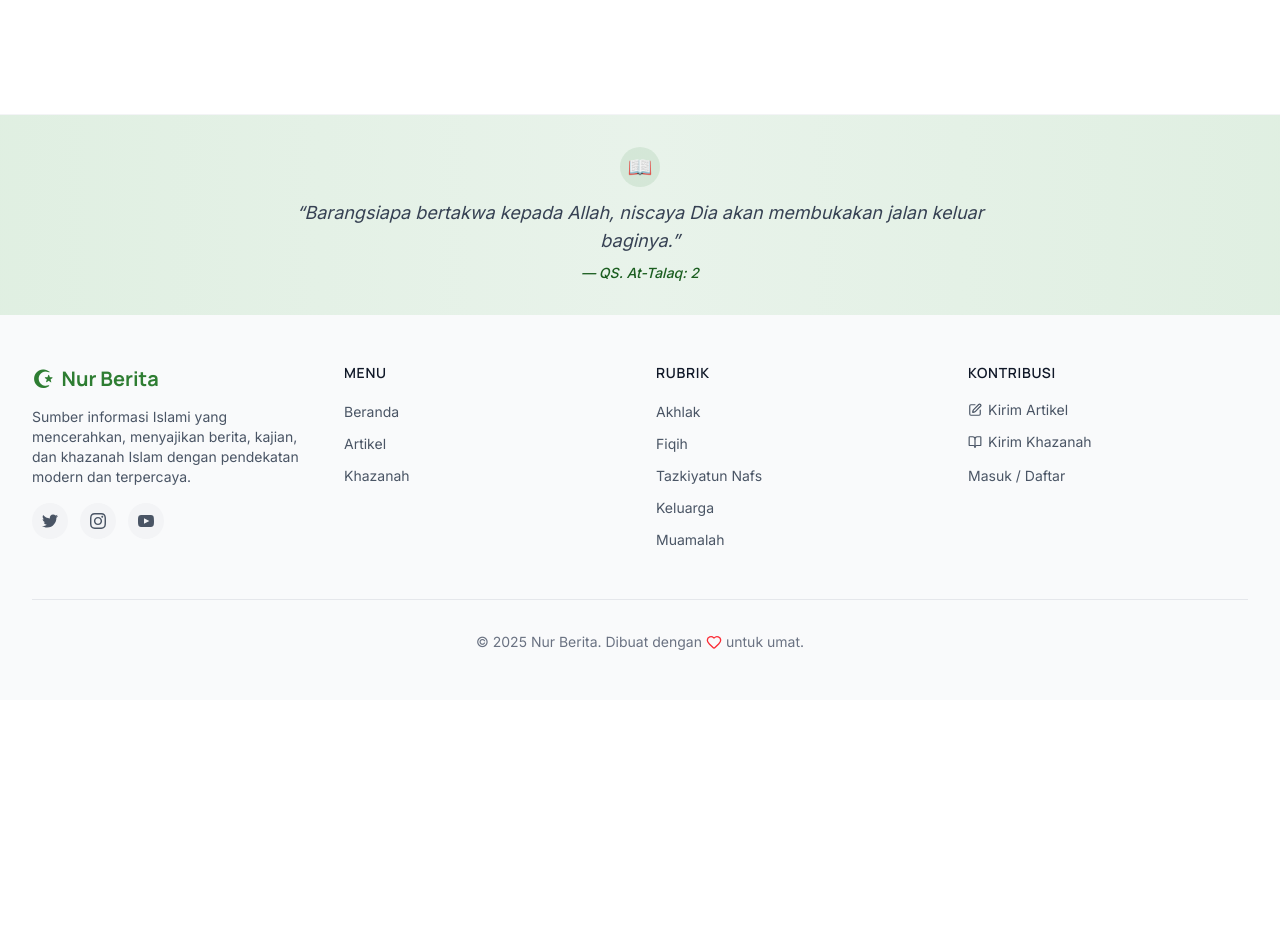
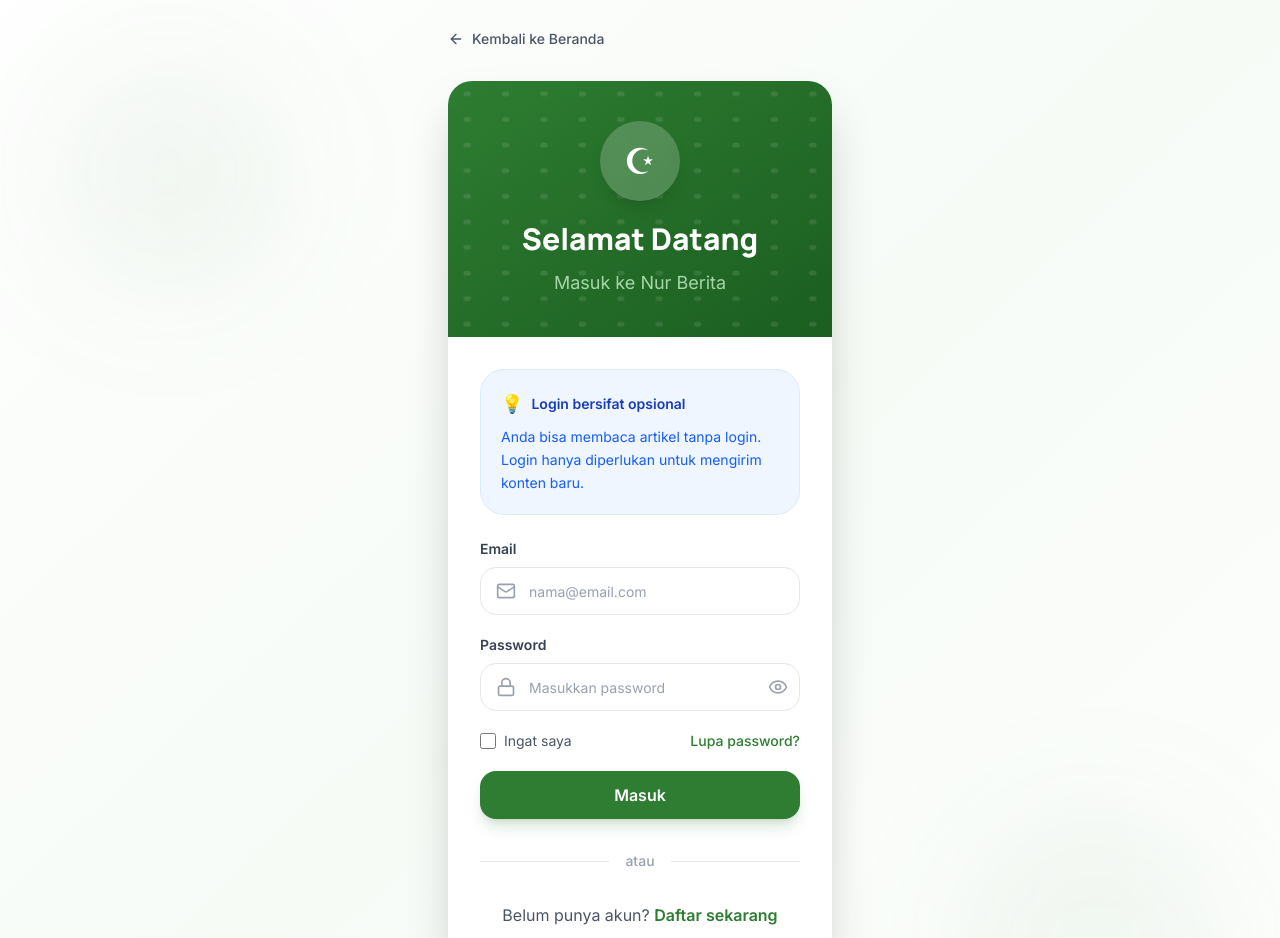
Before and after one commit to Yogaprtamaa/pkumi-istiqlal, a Next.js app: page /login in a window 1280 px wide. Shown: the part 100-1038 px from the top of the page. Before the commit the page ends 800 px from the top, so only its background shows below. Built offline with nearby package versions, Linux system fonts and the light colour scheme.

Commit message:
fixing login page & navigator profile page dummy slug

```diff
--- a/src/app/(public)/login/login-client.tsx
+++ b/src/app/(public)/login/login-client.tsx
@@ -59,6 +59,196 @@
     );
   }
 
-  /* ⬇️ JSX kamu SELURUHNYA tetap sama ⬇️ */
-  return <>{/* isi UI login kamu, TIDAK PERLU DIUBAH */}</>;
+  return (
+    <div className="min-h-[80vh] bg-linear-to-br from-white via-islamGreen-pastel/10 to-white relative overflow-hidden">
+      {/* Decorative Background Elements */}
+      <div className="absolute top-20 left-10 h-64 w-64 rounded-full bg-islamGreen/5 blur-3xl"></div>
+      <div className="absolute bottom-20 right-10 h-72 w-72 rounded-full bg-islamGreen/5 blur-3xl"></div>
+
+      <div className="mx-auto max-w-md px-4 py-16 sm:px-6 lg:px-8 relative z-10">
+        {/* Back Button */}
+        <Link
+          href="/"
+          className="mb-8 inline-flex items-center gap-2 text-sm font-medium text-gray-600 transition-all hover:text-islamGreen hover:gap-3"
+        >
+          <ArrowLeft className="h-4 w-4" />
+          Kembali ke Beranda
+        </Link>
+
+        {/* Login Card */}
+        <Card className="overflow-hidden border-0 shadow-2xl rounded-3xl">
+          {/* Header */}
+          <div className="bg-linear-to-br from-islamGreen to-islamGreen-dark px-8 py-10 text-center text-white relative overflow-hidden">
+            {/* Pattern overlay */}
+            <div className="absolute inset-0 opacity-10">
+              <svg
+                className="w-full h-full"
+                viewBox="0 0 100 100"
+                preserveAspectRatio="none"
+              >
+                <pattern
+                  id="login-pattern"
+                  patternUnits="userSpaceOnUse"
+                  width="10"
+                  height="10"
+                >
+                  <circle cx="5" cy="5" r="1" fill="white" />
+                </pattern>
+                <rect fill="url(#login-pattern)" width="100%" height="100%" />
+              </svg>
+            </div>
+
+            <div className="mx-auto mb-5 flex h-20 w-20 items-center justify-center rounded-full bg-white/20 backdrop-blur-sm shadow-lg relative z-10">
+              <span className="text-4xl">☪</span>
+            </div>
+            <h1 className="font-heading text-3xl font-extrabold relative z-10">
+              Selamat Datang
+            </h1>
+            <p className="mt-3 text-islamGreen-pastel text-lg relative z-10">
+              Masuk ke {SITE_CONFIG.name}
+            </p>
+          </div>
+
+          {/* Form */}
+          <div className="p-8">
+            {/* Info Box */}
+            <div className="mb-6 rounded-2xl bg-blue-50 p-5 text-sm text-blue-800 border border-blue-100">
+              <p className="font-semibold flex items-center gap-2">
+                <span className="text-lg">💡</span> Login bersifat opsional
+              </p>
+              <p className="mt-2 text-blue-600 leading-relaxed">
+                Anda bisa membaca artikel tanpa login. Login hanya diperlukan
+                untuk mengirim konten baru.
+              </p>
+            </div>
+
+            {/* Error Message */}
+            {error && (
+              <div className="mb-4 rounded-xl bg-red-50 p-4 text-sm text-red-600 border border-red-100 font-medium">
+                {error}
+              </div>
+            )}
+
+            <form onSubmit={handleSubmit} className="space-y-5">
+              {/* Email Field */}
+              <div>
+                <label
+                  htmlFor="email"
+                  className="mb-2 block text-sm font-semibold text-gray-700"
+                >
+                  Email
+                </label>
+                <div className="relative">
+                  <Mail className="absolute left-4 top-1/2 h-5 w-5 -translate-y-1/2 text-gray-400" />
+                  <Input
+                    id="email"
+                    type="email"
+                    value={email}
+                    onChange={(e) => setEmail(e.target.value)}
+                    placeholder="nama@email.com"
+                    className="pl-12 h-12 rounded-xl border-gray-200 focus:border-islamGreen focus:ring-islamGreen"
+                    disabled={isSubmitting}
+                  />
+                </div>
+              </div>
+
+              {/* Password Field */}
+              <div>
+                <label
+                  htmlFor="password"
+                  className="mb-2 block text-sm font-semibold text-gray-700"
+                >
+                  Password
+                </label>
+                <div className="relative">
+                  <Lock className="absolute left-4 top-1/2 h-5 w-5 -translate-y-1/2 text-gray-400" />
+                  <Input
+                    id="password"
+                    type={showPassword ? "text" : "password"}
+                    value={password}
+                    onChange={(e) => setPassword(e.target.value)}
+                    placeholder="Masukkan password"
+                    className="pl-12 pr-12 h-12 rounded-xl border-gray-200 focus:border-islamGreen focus:ring-islamGreen"
+                    disabled={isSubmitting}
+                  />
+                  <button
+                    type="button"
+                    onClick={() => setShowPassword(!showPassword)}
+                    className="absolute right-3 top-1/2 -translate-y-1/2 text-gray-400 hover:text-gray-600"
+                  >
+                    {showPassword ? (
+                      <EyeOff className="h-5 w-5" />
+                    ) : (
+                      <Eye className="h-5 w-5" />
+                    )}
+                  </button>
+                </div>
+              </div>
+
+              {/* Remember & Forgot */}
+              <div className="flex items-center justify-between text-sm">
+                <label className="flex items-center gap-2 cursor-pointer">
+                  <input
+                    type="checkbox"
+                    className="h-4 w-4 rounded border-gray-300 text-islamGreen focus:ring-islamGreen"
+                  />
+                  <span className="text-gray-600">Ingat saya</span>
+                </label>
+                <Link
+                  href="#"
+                  className="text-islamGreen hover:text-islamGreen-dark font-medium"
+                >
+                  Lupa password?
+                </Link>
+              </div>
+
+              {/* Submit Button */}
+              <Button
+                type="submit"
+                className="w-full h-12 bg-islamGreen hover:bg-islamGreen-dark rounded-xl text-base font-semibold shadow-lg shadow-islamGreen/20 transition-all hover:shadow-xl hover:shadow-islamGreen/30"
+                disabled={isSubmitting}
+              >
+                {isSubmitting ? (
+                  <>
+                    <Loader2 className="mr-2 h-5 w-5 animate-spin" />
+                    Memproses...
+                  </>
+                ) : (
+                  "Masuk"
+                )}
+              </Button>
+            </form>
+
+            {/* Divider */}
+            <div className="my-8 flex items-center gap-4">
+              <div className="h-px flex-1 bg-gray-200" />
+              <span className="text-sm text-gray-400 font-medium">atau</span>
+              <div className="h-px flex-1 bg-gray-200" />
+            </div>
+
+            {/* Register Link */}
+            <p className="text-center text-gray-600">
+              Belum punya akun?{" "}
+              <Link
+                href="/register"
+                className="font-semibold text-islamGreen hover:text-islamGreen-dark transition-colors"
+              >
+                Daftar sekarang
+              </Link>
+            </p>
+          </div>
+        </Card>
+
+        {/* Demo Credentials */}
+        <div className="mt-8 rounded-2xl border border-dashed border-gray-300 bg-gray-50/80 p-5 text-center">
+          <p className="font-semibold text-gray-700 flex items-center justify-center gap-2">
+            <span className="text-lg">🔑</span> Demo Mode
+          </p>
+          <p className="mt-2 text-sm text-gray-500">
+            Gunakan email dan password apa saja untuk masuk
+          </p>
+        </div>
+      </div>
+    </div>
+  );
 }
--- a/src/components/public/ArticleCard.tsx
+++ b/src/components/public/ArticleCard.tsx
@@ -3,24 +3,27 @@
  * Card artikel minimalis dengan hover effect hijau subtle
  */
 
-'use client';
+"use client";
 
-import Image from 'next/image';
-import Link from 'next/link';
-import { Clock, Eye, ArrowUpRight } from 'lucide-react';
-import { Card } from '@/components/ui/card';
-import { Badge } from '@/components/ui/badge';
-import { formatDate, formatViews } from '@/lib/utils';
-import type { Article } from '@/types';
+import Image from "next/image";
+import Link from "next/link";
+import { Clock, Eye, ArrowUpRight } from "lucide-react";
+import { Card } from "@/components/ui/card";
+import { Badge } from "@/components/ui/badge";
+import { formatDate, formatViews } from "@/lib/utils";
+import type { Article } from "@/types";
 
 interface ArticleCardProps {
   article: Article;
-  variant?: 'default' | 'horizontal' | 'featured';
+  variant?: "default" | "horizontal" | "featured";
 }
 
-export function ArticleCard({ article, variant = 'default' }: ArticleCardProps) {
+export function ArticleCard({
+  article,
+  variant = "default",
+}: ArticleCardProps) {
   // Variant horizontal untuk sidebar atau list view
-  if (variant === 'horizontal') {
+  if (variant === "horizontal") {
     return (
       <Link href={`/artikel/${article.slug}`} className="group block">
         <Card className="overflow-hidden border-0 bg-white shadow-sm transition-all duration-300 hover:shadow-lg hover:-translate-y-0.5">
@@ -41,7 +44,10 @@
               <Badge
                 variant="secondary"
                 className="mb-1 sm:mb-1.5 w-fit text-[9px] sm:text-[10px] font-semibold px-1.5 sm:px-2 py-0.5"
-                style={{ backgroundColor: `${article.rubrik.color}15`, color: article.rubrik.color }}
+                style={{
+                  backgroundColor: `${article.rubrik.color}15`,
+                  color: article.rubrik.color,
+                }}
               >
                 {article.rubrik.name}
               </Badge>
@@ -60,7 +66,7 @@
   }
 
   // Variant featured untuk hero section
-  if (variant === 'featured') {
+  if (variant === "featured") {
     return (
       <Link href={`/artikel/${article.slug}`} className="group block h-full">
         <Card className="relative h-full overflow-hidden border-0 shadow-xl transition-all duration-500 hover:shadow-2xl">
@@ -99,14 +105,17 @@
               {/* Meta */}
               <div className="mt-3 sm:mt-5 flex flex-wrap items-center gap-x-2 sm:gap-x-4 gap-y-1 sm:gap-y-2 text-xs sm:text-sm text-gray-300">
                 <Link
-                  href={`/penulis/${article.author.toLowerCase().replace(/\s+/g, '-')}`}
+                  // href={`/penulis/${article.author.toLowerCase().replace(/\s+/g, '-')}`}
+                  href={`/penulis/ahmad-fauzi`} // Temporary static link for demo
                   onClick={(e) => e.stopPropagation()}
                   className="font-medium text-white hover:text-islamGold transition-colors underline-offset-2 hover:underline"
                 >
                   {article.author}
                 </Link>
                 <span className="h-1 w-1 rounded-full bg-gray-400 hidden sm:block" />
-                <span className="hidden sm:inline">{formatDate(article.date)}</span>
+                <span className="hidden sm:inline">
+                  {formatDate(article.date)}
+                </span>
                 <span className="h-1 w-1 rounded-full bg-gray-400 hidden sm:block" />
                 <span className="flex items-center gap-1 sm:gap-1.5">
                   <Clock className="h-3 w-3 sm:h-4 sm:w-4" />
@@ -138,7 +147,7 @@
           <div className="absolute left-3 top-3 sm:left-4 sm:top-4">
             <Badge
               className="border-0 font-semibold shadow-md backdrop-blur-sm text-xs sm:text-sm"
-              style={{ backgroundColor: article.rubrik.color, color: 'white' }}
+              style={{ backgroundColor: article.rubrik.color, color: "white" }}
             >
               {article.rubrik.name}
             </Badge>
@@ -163,7 +172,10 @@
           {/* Meta */}
           <div className="mt-3 sm:mt-4 flex items-center justify-between border-t border-gray-100 pt-3 sm:pt-4 text-[10px] sm:text-xs text-gray-500">
             <Link
-              href={`/penulis/${article.author.toLowerCase().replace(/\s+/g, '-')}`}
+              // href={`/penulis/${article.author
+              //   .toLowerCase()
+              //   .replace(/\s+/g, "-")}`}
+              href={`/penulis/ahmad-fauzi`} // Temporary static link for demo
               onClick={(e) => e.stopPropagation()}
               className="font-medium text-gray-700 hover:text-islamGreen transition-colors underline-offset-2 hover:underline"
             >
```
Also changed, not shown: src/app/(public)/artikel/[slug]/page.tsx (+110 -42 lines), src/components/public/Navbar.tsx (+117 -69 lines).
